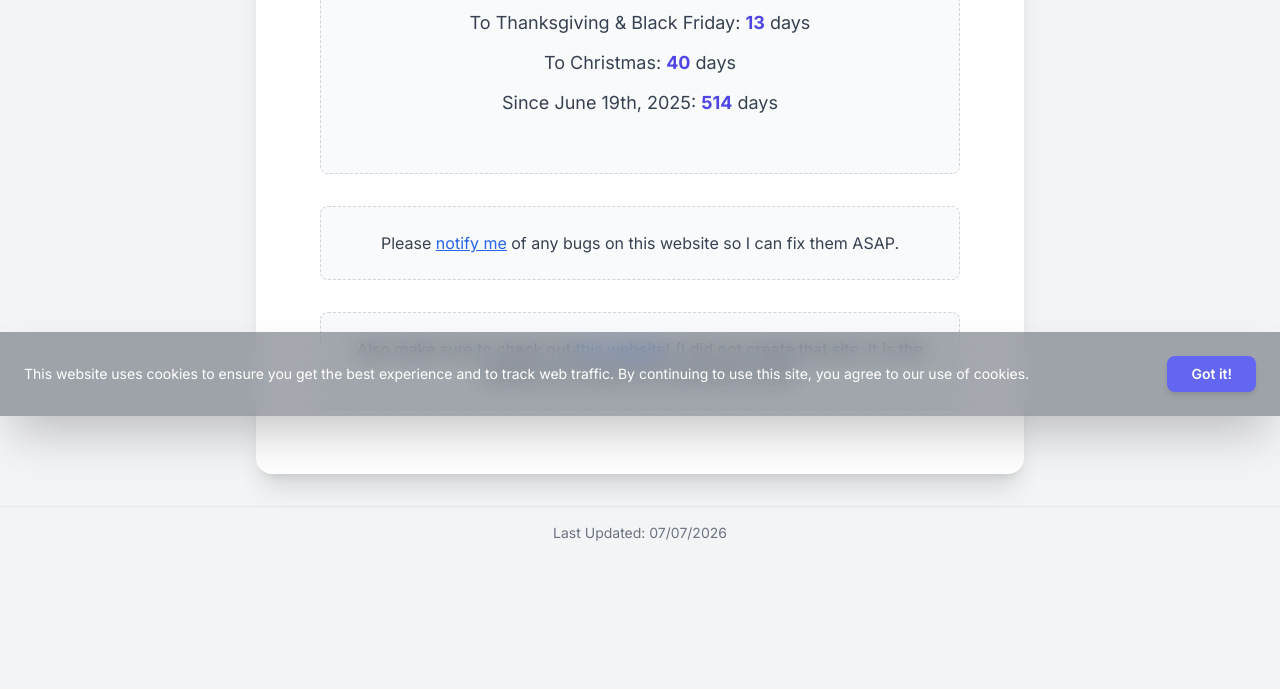
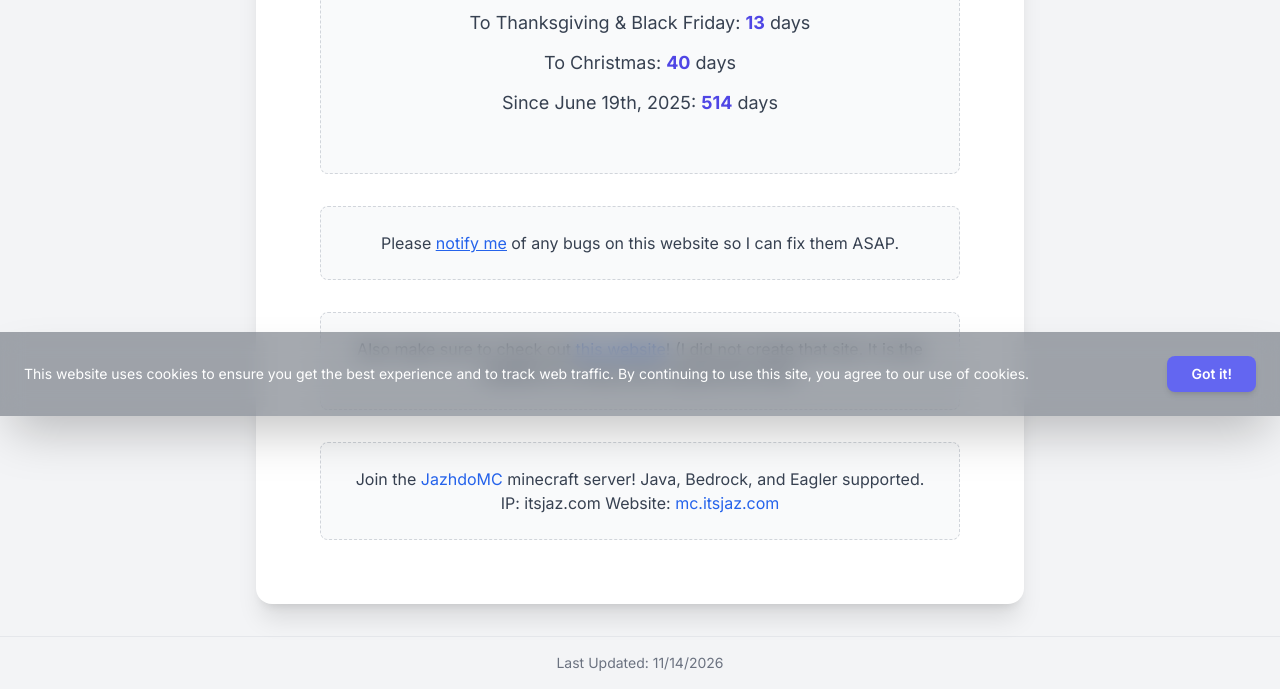
Before and after one commit to IdiotsandInnovation/bobbyreichert, a plain HTML site: page main/home.html in a window 1280 px wide. Shown: the part 384-1073 px from the top of the page. Before the commit the page ends 943 px from the top, so only its background shows below. Drawn offline with nearby package versions, Linux system fonts and the light colour scheme; no server answers.

Commit message:
Add JazhdoMC links and update Jazhdo website link

```diff
--- a/main/home.html
+++ b/main/home.html
@@ -278,7 +278,12 @@
 
             <section class="mt-8 p-6 bg-gray-50 dark:bg-gray-700 rounded-lg border border-dashed border-gray-300 dark:border-gray-600 text-gray-700 dark:text-gray-200">
                 <p>
-                    Also make sure to check out <u><a href="https://jazhdo.pages.dev" class="text-blue-600 dark:text-blue-400 hover:text-primary dark:hover:text-primary-dark transition">this website</a></u>! (I did not create that site. It is the website of a friend who inspired this site.)
+                    Also make sure to check out <u><a href="https://itsjaz.com" class="text-blue-600 dark:text-blue-400 hover:text-primary dark:hover:text-primary-dark transition">this website</a></u>! (I did not create that site. It is the website of a friend who inspired this site.)
+                </p>
+            </section>
+            <section class="mt-8 p-6 bg-gray-50 dark:bg-gray-700 rounded-lg border border-dashed border-gray-300 dark:border-gray-600 text-gray-700 dark:text-gray-200">
+                <p>
+                    Join the <a href="https://discord.gg/GT6dZQEbGb" class="text-blue-600 dark:text-blue-400 hover:text-primary dark:hover:text-primary-dark transition">JazhdoMC</a> minecraft server! Java, Bedrock, and Eagler supported. IP: itsjaz.com Website: <a href="https://mc.itsjaz.com" class="text-blue-600 dark:text-blue-400 hover:text-primary dark:hover:text-primary-dark transition">mc.itsjaz.com</a>
                 </p>
             </section>
 
@@ -287,7 +292,7 @@
 
     <!-- Footer uses responsive dark/light mode classes -->
     <footer class="w-full bg-gray-100 dark:bg-gray-900 text-gray-500 dark:text-gray-400 text-center text-sm py-4 border-t dark:border-gray-700">
-        <p>Last Updated: 07/07/2026</p>
+        <p>Last Updated: 11/14/2026</p>
     </footer>
 
     <!-- Cookie Banner (Original code preserved) -->
```
